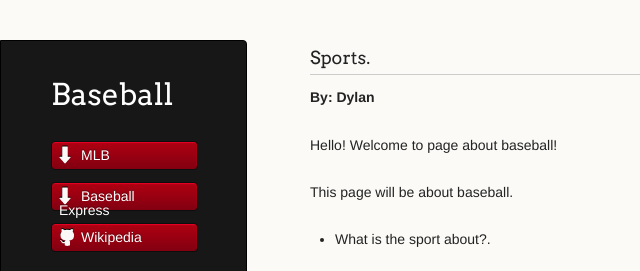
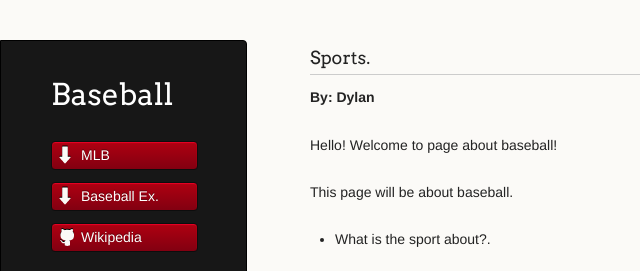
Before and after one commit to xLuzLeon/sports, a plain HTML site: page baseball.html in a window 1280 px wide. Shown: the top 271 px of the page, 0-640 px from the left. Drawn offline with Linux system fonts and the light colour scheme.

Commit message:
Update baseball.html

```diff
--- a/baseball.html
+++ b/baseball.html
@@ -21,7 +21,7 @@
 
         <ul>
           <li class="link"><a class="buttons" href="http://mlb.mlb.com/home">MLB</a></li>
-          <li class="link"><a class="buttons" href="http://www.baseballexpress.com/">Baseball Express</a></li>
+          <li class="link"><a class="buttons" href="http://www.baseballexpress.com/">Baseball Ex.</a></li>
           <li><a class="buttons github" href="http://en.wikipedia.org/wiki/Baseball">Wikipedia</a></li>
         </ul>
 
```
